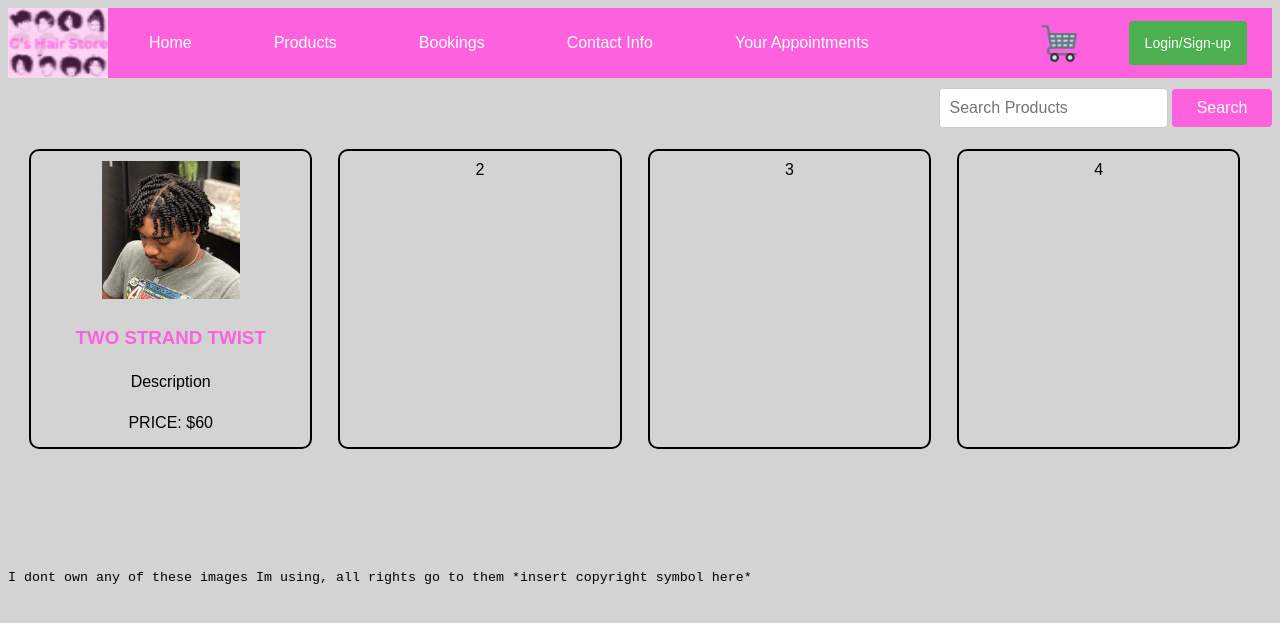
After one commit to cism829/CSC372-Project, a web app: file products.html in a window 1280 px wide. The commit adds this page. Shown: the top 623 px of the page. Run offline with its HTML, style and script files only (its server is not run), Linux system fonts and the light colour scheme.

Commit message:
product cards updated

```diff
--- /dev/null
+++ b/products.html
@@ -0,0 +1,63 @@
+<!DOCTYPE html>
+<html lang="en">
+
+<head>
+    <meta charset="UTF-8">
+    <meta name="viewport" content="width=device-width, initial-scale=1.0">
+    <title>Products Page</title>
+    <link rel="stylesheet" href="styles/Style.css">
+    <link rel="stylesheet" href="styles/p_style.css">
+</head>
+
+<body>
+    <div class="navbar">
+        <div class="images">
+            <a href="index.html"><img id="logo" src="images/favicon.ico" /></a>
+        </div>
+        <div class="links">
+            <a href="index.html">Home</a>
+            <a href="products.html">Products</a>
+            <a href="bookings.html">Bookings</a>
+            <a href="contact.html">Contact Info</a>
+            <a href="appointments.html">Your Appointments</a>
+        </div>
+        <div class="images">
+            <a href="#"><img id="cart" src="images/shopcart.ico"></a>
+        </div>
+        <div class="button">
+            <a href="#">Login/Sign-up</a>
+        </div>
+    </div>
+    <div class="search-container">
+        <form action="#" method="GET">
+            <input type="search" name="query" placeholder="Search Products">
+            <button type="submit">Search</button>
+        </form>
+    </div>
+
+    <section>
+
+    </section>
+    <div id="product-container">
+        <div class="flex-item">
+            <img class="product-image" src="images/2-strand.jfif" alt="two strand twist" />
+            <h3 id="pinfo">TWO STRAND TWIST</h3>
+            <p id="pinfo">Description</p>
+            <p id="pinfo">PRICE: $60</p>
+        </div>
+        <div class="flex-item">2</div>
+        <div class="flex-item">3</div>
+        <div class="flex-item">4</div>
+    </div>
+
+    </section>
+
+    <section>
+        <footer>
+            I dont own any of these images Im using, all rights go to them
+            *insert copyright symbol here*
+        </footer>
+    </section>
+</body>
+
+</html>
--- a/Style.css
+++ b/styles/Style.css
@@ -12,14 +12,17 @@ h1 {
 
 p {
     color: black;
-    font-size: 20pt;
-    text-align: center;
+    /* font-size: 20pt; */
+    text-align: left;
+
 
 }
 
 footer {
-    font-family: monospace;
-    font-size: 3pt;
+    color: black;
+    font-family: 'Courier New', Courier, monospace;
+    font-size: 10pt;
+
 }
 
 .navbar {
@@ -146,12 +149,21 @@ button:hover {
 .flex-item {
     border-radius: 10px;
     color: black;
-    text-align: center;
     background-color: white;
     margin: 2px;
     width: 350px;
     height: 300px;
 }
+.flex-item h3{
+    text-align: center;
+}
 .flex-item p{
-    margin-top: 5px;
+    margin: 20px;
 }
+
+#big{
+   font-size: 20pt;
+   text-align: center;
+   /* text-align: left;
+   padding-left: 15px; */
+}
--- /dev/null
+++ b/styles/p_style.css
@@ -0,0 +1,40 @@
+h3{
+   color: #fd61de;
+}
+
+#product-container {
+    display: flex;
+    flex-wrap: wrap;
+    /* border: 2px solid black; */
+    /* padding: 20px; */
+    height: 350px;
+    padding: 16px;
+    gap: 16px;
+    margin-bottom: 60px;
+}
+
+.flex-item {
+    display: flex;
+    flex-direction: column;
+    align-items: center;
+    justify-content: space-between;
+    width: 23%;
+    border-radius: 10px;
+    border: 2px solid black;
+    background-color: transparent;
+    margin: 5px;               /
+    height: 300px;
+    box-sizing: border-box;
+    padding: 10px;
+    text-align: center;
+}
+
+.product-image {
+    max-width: 80%;
+    max-height: 50%;
+    margin-bottom: 10px;
+}
+
+#pinfo{
+    margin: 5px 0;
+}
```
Also changed, not shown: appointments.html (added, +39 -0 lines), bookings.html (added, +39 -0 lines), contact.html (added, +39 -0 lines), images/appointments.html (added, +29 -0 lines), index.html (+50 -17 lines), images/2-strand.jfif (added), images/favicon.ico (renamed from assets/favicon.ico), images/logo.png (renamed from assets/logo.png), images/shopcart.ico (renamed from assets/shopcart.ico).
